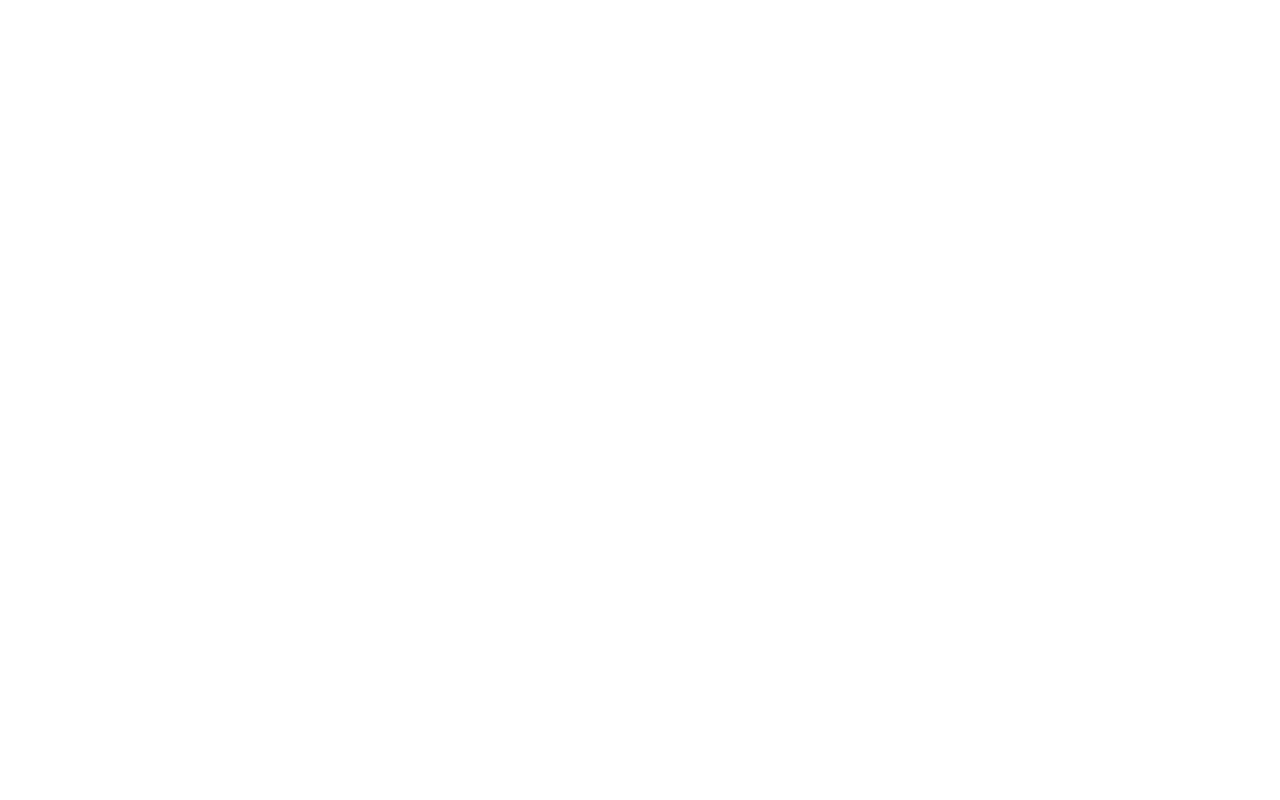
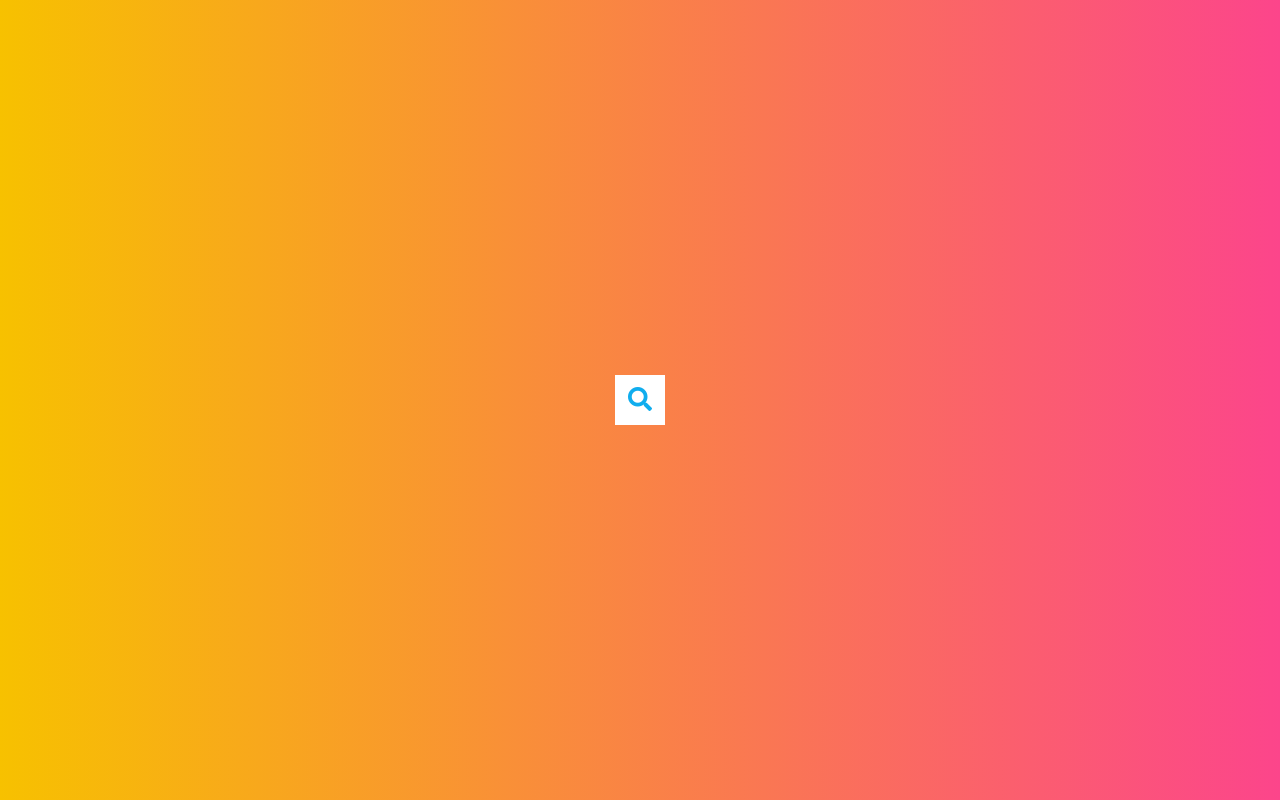
Before and after one commit to Ashley-King/hidden-search-widget, a plain HTML site: page index.html in a window 1280 px wide. Drawn offline with Linux system fonts and the light colour scheme.

Commit message:
finished

```diff
--- a/index.html
+++ b/index.html
@@ -3,13 +3,18 @@
 <head>
     <meta charset="UTF-8">
     <meta name="viewport" content="width=device-width, initial-scale=1.0">
-    <!-- <link rel="stylesheet" href="https://cdnjs.cloudflare.com/ajax/libs/font-awesome/5.15.1/css/all.min.css" integrity="sha512-+4zCK9k+qNFUR5X+cKL9EIR+ZOhtIloNl9GIKS57V1MyNsYpYcUrUeQc9vNfzsWfV28IaLL3i96P9sdNyeRssA==" crossorigin="anonymous" /> -->
+    <link rel="stylesheet" href="https://cdnjs.cloudflare.com/ajax/libs/font-awesome/5.15.1/css/all.min.css" integrity="sha512-+4zCK9k+qNFUR5X+cKL9EIR+ZOhtIloNl9GIKS57V1MyNsYpYcUrUeQc9vNfzsWfV28IaLL3i96P9sdNyeRssA==" crossorigin="anonymous" />
     <link rel="stylesheet" href="styles.css" />
 
-    <title>Project Starter</title>
+    <title>Hidden Search Widget</title>
 </head>
 <body>
-
+    <div class="search">
+        <input type="text" placeholder="Search..." class="input">
+        <button class="btn">
+            <i class="fas fa-search"></i>
+        </button>
+    </div>
     <script src="script.js"></script>
 </body>
 </html>
--- a/script.js
+++ b/script.js
@@ -0,0 +1,8 @@
+const search = document.querySelector('.search');
+const btn = document.querySelector('.btn');
+const input = document.querySelector('.input');
+
+btn.addEventListener('click', () => {
+    search.classList.toggle('active');
+    input.focus();
+});
--- a/styles.css
+++ b/styles.css
@@ -1,14 +1,71 @@
 @import url('https://fonts.googleapis.com/css2?family=Roboto:wght@400;700&display=swap');
+
+:root{
+    --pink: #FC458B;
+    --bright-blue: #10ADEE;
+    --medium-blue: #007cba;
+    --yellow: #f7c100;
+    --blue: #00a5de;
+}
+html{
+    font-size: 10px;
+}
+
 *{
     box-sizing: border-box;
 }
 body{
+    background-image: linear-gradient(90deg, var(--yellow), var(--pink));
     font-family: 'Roboto', sans-serif;
     margin: 0;
     display: flex;
-    flex-direction: column;
     align-items: center;
     justify-content: center;
     height: 100vh;
     overflow: hidden;
 }
+
+.search{
+    position: relative;
+    height: 50px;
+}
+
+.search .input{
+    background-color: #fff;
+    border: 0;
+    font-size: 1.8rem;
+    padding: 15px;
+    height: 50px;
+    width: 50px;
+    transition: width 0.3s ease;
+}
+
+.btn{
+    background-color: #fff;
+    border: 0;
+    cursor: pointer;
+    font-size: 2.4rem;
+    position: absolute;
+    top: 0;
+    left: 0;
+    height: 50px;
+    width: 50px;
+    transition: transform 0.3s ease;
+}
+
+.btn i{
+    color: var(--bright-blue);
+}
+
+.btn:focus,
+.input:focus{
+    outline: none;
+}
+
+.search.active .input{
+    width: 200px;
+}
+
+.search.active .btn{
+    transform: translateX(198px);
+}
```
Also changed, not shown: images/final-image-1.png (added), images/final-image-2.png (added), 1 other file.
